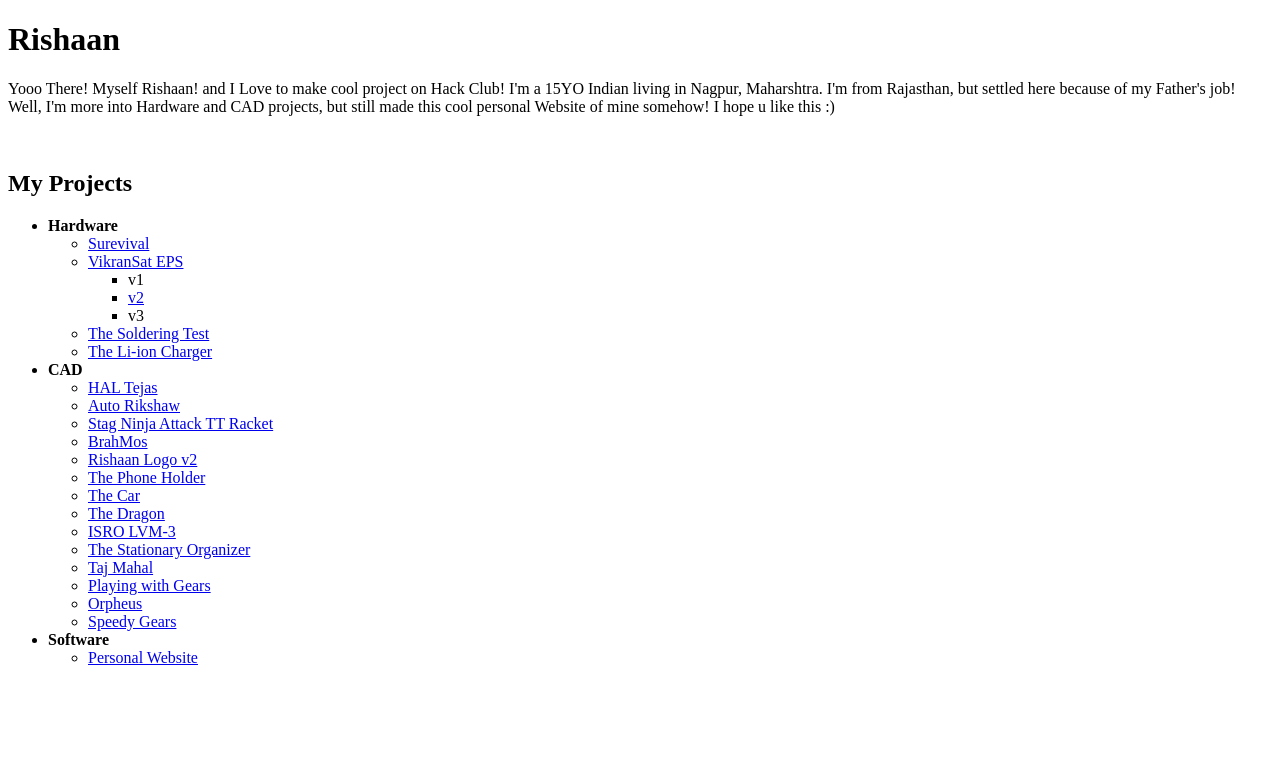
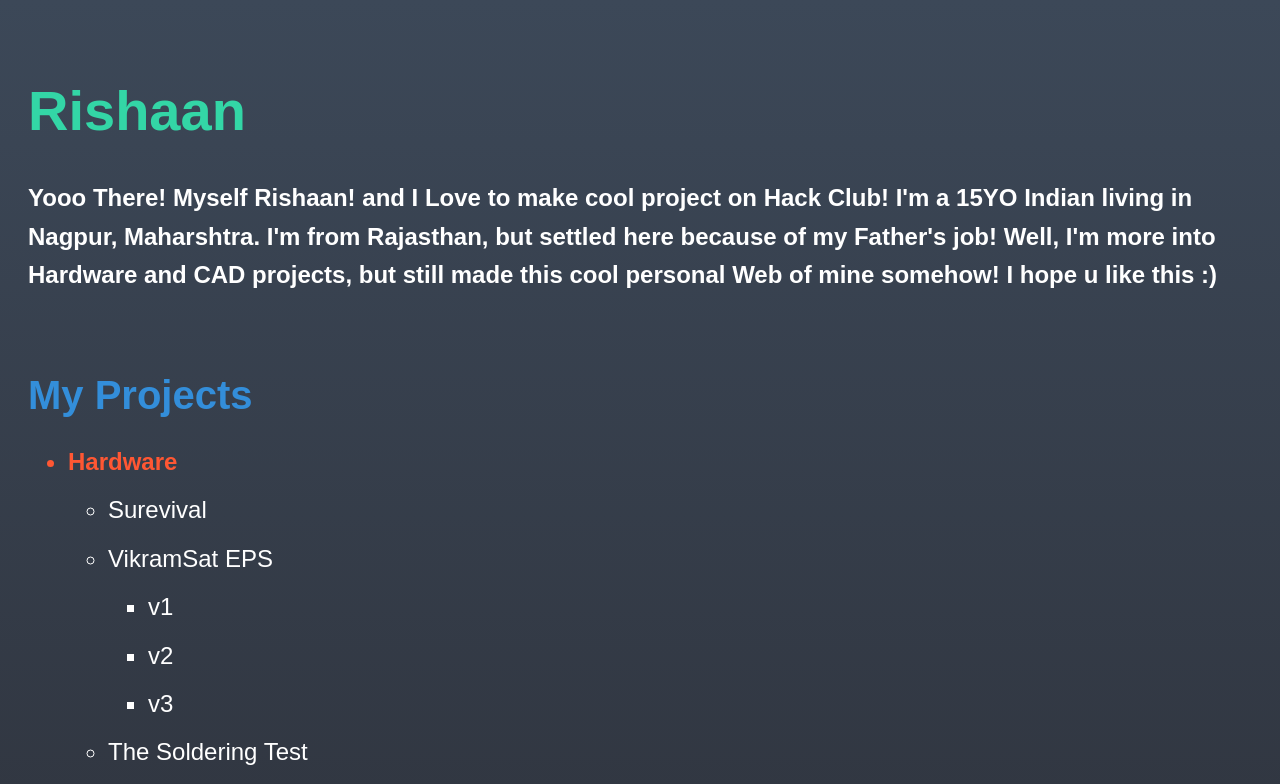
Before and after one commit to Rishaan2202/Personal-Web, a plain HTML site: page index.html in a window 1280 px wide. Shown: the top 784 px of the page. Drawn offline with Linux system fonts and the light colour scheme.

Commit message:
Enhanced Graphics

```diff
--- a/index.html
+++ b/index.html
@@ -4,18 +4,18 @@
         <meta charset="UTF-8">
         <meta name="viewport" content="width=device-width, initial-scale=1.0">
         <title>Rishaan</title>
-        <link rel="stylesheet" href="style.css">
+        <link rel="stylesheet" href="styles.css">
     </head>
     <body>
         <h1><strong>Rishaan</strong></h1>
-        <p>Yooo There! Myself Rishaan! and I Love to make cool project on Hack Club! I'm a 15YO Indian living in Nagpur, Maharshtra. I'm from Rajasthan, but settled here because of my Father's job! Well, I'm more into Hardware and CAD projects, but still made this cool personal Website of mine somehow! I hope u like this :)</p>
+        <h3>Yooo There! Myself Rishaan! and I Love to make cool project on Hack Club! I'm a 15YO Indian living in Nagpur, Maharshtra. I'm from Rajasthan, but settled here because of my Father's job! Well, I'm more into Hardware and CAD projects, but still made this cool personal Web of mine somehow! I hope u like this :)</h3>
         <br>
         <h2><strong>My Projects</strong></h2>
         <ul>
-            <li><strong>Hardware</strong></li>
+            <li id="hardware"><strong>Hardware</strong></li>
                 <ul>
                     <li><a href="https://github.com/Rishaan2202/Surevival">Surevival</a></li>
-                    <li><a href="https://github.com/Rishaan2202/VikramSat_Electrical-Power-Sub-System">VikranSat EPS</a></li>
+                    <li><a href="https://github.com/Rishaan2202/VikramSat_Electrical-Power-Sub-System">VikramSat EPS</a></li>
                         <ul>
                             <li>v1</li>
                             <li><a href="https://github.com/Rishaan2202/VikramSat_Electrical-Power-Sub-System">v2</a></li>
@@ -25,7 +25,7 @@
                     <li><a href="https://github.com/Rishaan2202/The_Li-ion_Charger">The Li-ion Charger</a></li>
                 </ul>
 
-            <li><strong>CAD</strong></li>
+            <li id="cad"><strong>CAD</strong></li>
                 <ul>
                     <li><a href="https://www.printables.com/model/1566625-hal-tejas">HAL Tejas</a></li>
                     <li><a href="https://www.printables.com/model/1607658-auto-rikshaw">Auto Rikshaw</a></li>
@@ -43,7 +43,7 @@
                     <li><a href="https://www.printables.com/model/1611712-speedy-gears">Speedy Gears</a></li>
                 </ul>
 
-            <li><strong>Software</strong></li>
+            <li id="software"><strong>Software</strong></li>
                 <ul>
                     <li><a href="https://github.com/Rishaan2202/Personal-Website">Personal Website</a></li>
                 </ul>
--- a/styles.css
+++ b/styles.css
@@ -1,26 +1,57 @@
 body {
     background-color: #3c4858, #252429;
     background-image: linear-gradient(to bottom, #3c4858, #252429);
-    color: #ec3750;
+    color: #ffffff;
     font-family: 'Phantom Sans', sans-serif;
     padding: 20px;
-    line height: 1.6;
+    line-height: 1.6;
 }
 
 a {
-    color: #ec3750;
+    color: #ffffff;
     text-decoration: none;
 }
 
 a:hover {
     text-decoration: underline;
+    color: #33d6a6;
 }
 
-h1, h2, h3 {
-    color: #ec3750;
+h1 {
+    font-size: 3.5em;
+    color: #33d6a6;
+    margin-bottom: 10px;
+}
+
+h2 {
+    font-size: 2.5em;
+    color: #338eda;
+    margin-bottom: 10px;
+}
+
+h3 {
+    font-size: 1.5em;
+    color: #ffffff;
+    margin-bottom: 10px;
+}
+
+li {
+    font-size: 1.5em;
     margin-bottom: 10px;
 }
 
 p {
     margin-bottom: 15px;
 }
+
+#hardware {
+    color: #ff5733;
+}
+
+#cad {
+    color: #ff5733;
+}
+
+#software {
+    color: #ff5733;
+}
```
